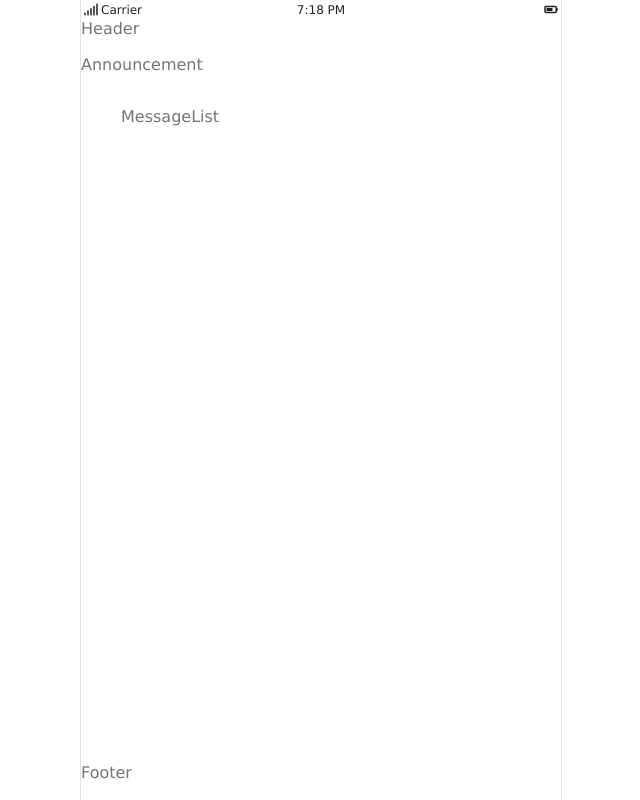
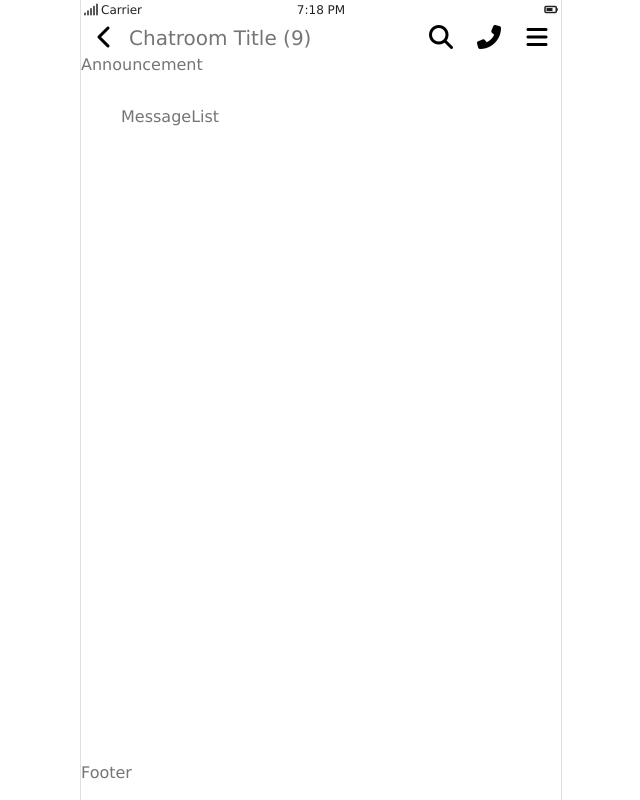
Before and after one commit to expectNothin9/mars, a Next.js app: page /line in a window 1280 px wide. Shown: the whole page, without its empty margins (319-959 px from the left). Built offline with nearby package versions, Linux system fonts and the light colour scheme.

Commit message:
template of /line <Header />

```diff
--- a/components/line/Header.js
+++ b/components/line/Header.js
@@ -1,10 +1,67 @@
 import React from "react";
 import styled from "styled-components";
 
+import FASIcon from "../common/FASIcon";
+
+const StyledButton = styled.button`
+  width: calc(var(--h-unit) + 0.75rem);
+  height: var(--h-unit);
+  margin: 0;
+  padding: 0;
+  background: none;
+  border: none;
+  i {
+    font-size: 1.5rem;
+  }
+`;
+
+const BackButton = () => (
+  <StyledButton>
+    <FASIcon name="chevron-left" />
+  </StyledButton>
+);
+
+const SearchButton = () => (
+  <StyledButton>
+    <FASIcon name="search" />
+  </StyledButton>
+);
+
+const DialButton = () => (
+  <StyledButton>
+    <FASIcon name="phone-alt" />
+  </StyledButton>
+);
+
+const MenuButton = () => (
+  <StyledButton>
+    <FASIcon name="bars" />
+  </StyledButton>
+);
+
+const StyledChatroomTitle = styled.div`
+  flex-grow: 1;
+  font-size: 1.25rem;
+  line-height: var(--h-unit);
+`;
+const ChatroomTitle = ({ title = "Chatroom Title", memberCount = 9 }) => (
+  <StyledChatroomTitle>
+    {title} ({memberCount})
+  </StyledChatroomTitle>
+);
+
 const StyledHeader = styled.header`
   height: var(--h-unit);
+  display: flex;
 `;
-
-const Header = () => <StyledHeader>Header</StyledHeader>;
+const Header = () => (
+  <StyledHeader>
+    <BackButton />
+    <ChatroomTitle />
+    <SearchButton />
+    <DialButton />
+    <MenuButton />
+  </StyledHeader>
+);
 
 export default Header;
```
